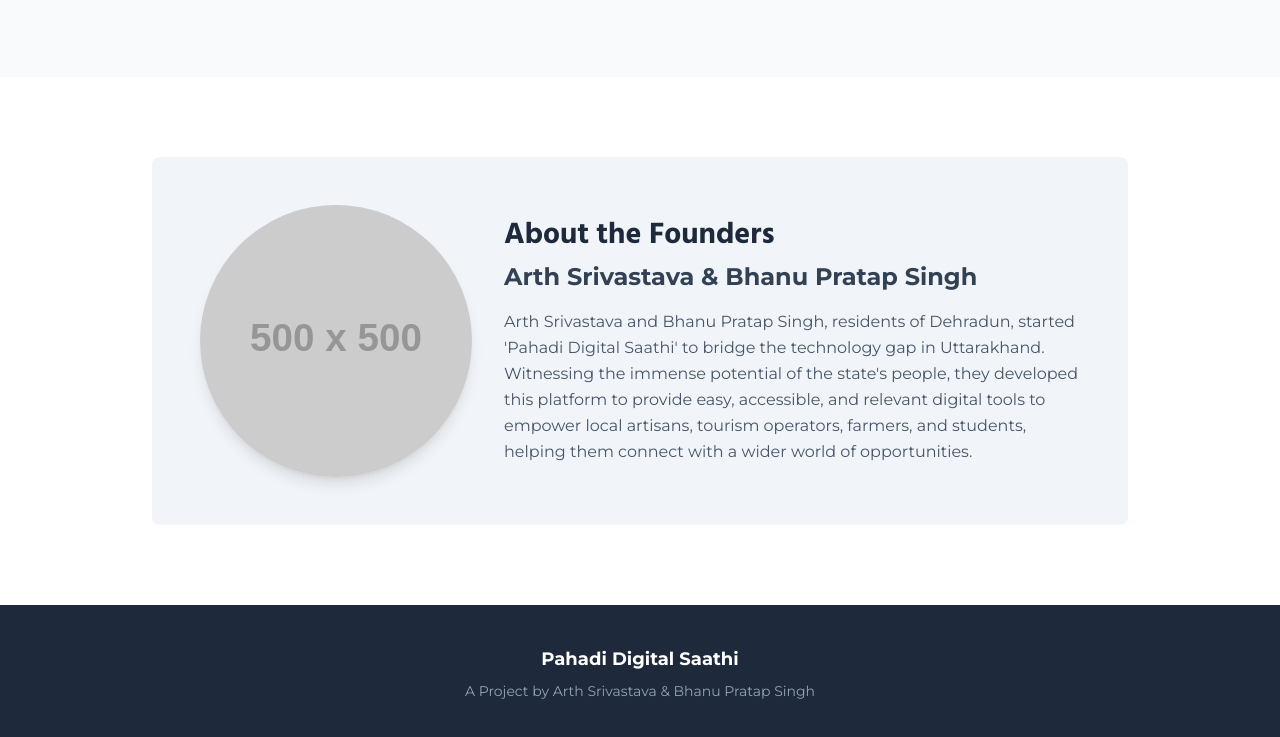
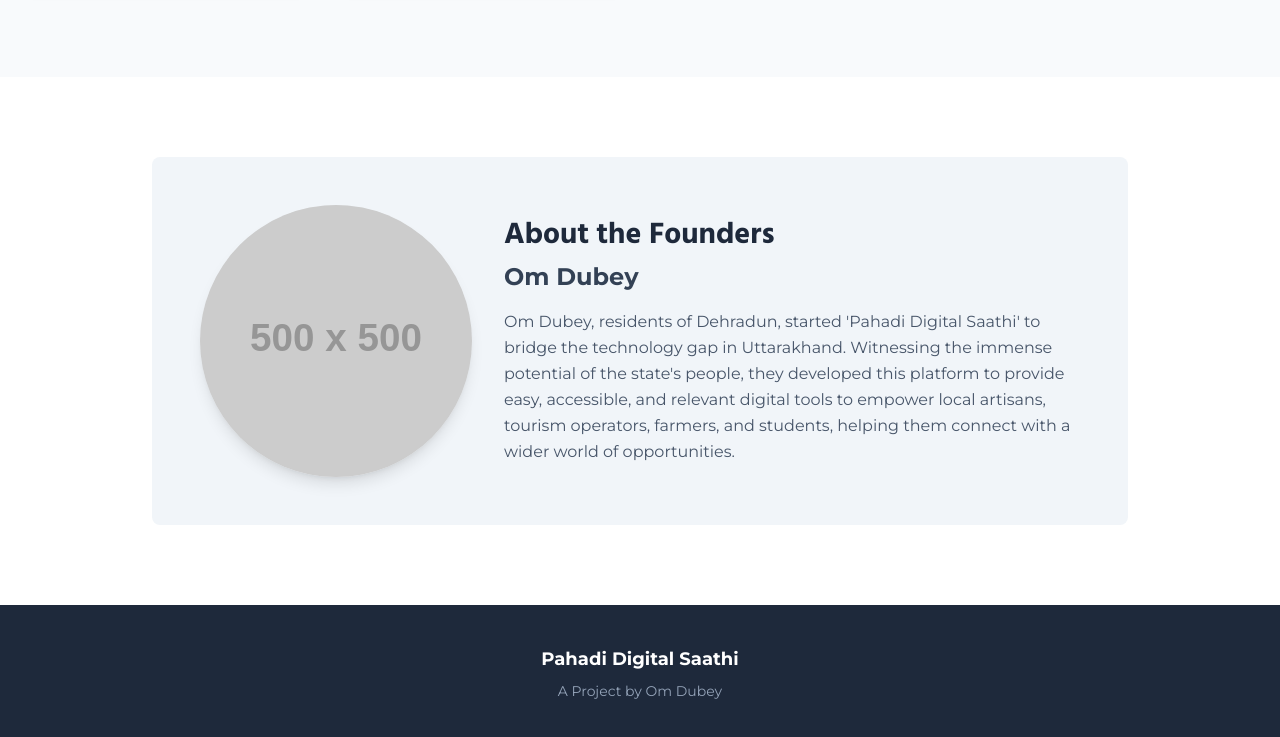
Before and after one commit to Blazearth/pahadi_digital, a plain HTML site: page index.html in a window 1280 px wide. Shown: the part 1573-2310 px from the top of the page. Drawn offline with nearby package versions, Linux system fonts and the light colour scheme; placeholder pictures from the web are drawn by us.

Commit message:
Name changes

```diff
--- a/index.html
+++ b/index.html
@@ -3,7 +3,7 @@
     <head>
         <meta charset="UTF-8">
         <meta name="viewport" content="width=device-width, initial-scale=1.0">
-        <title>Pahadi Digital Saathi - By Arth Srivastava & Bhanu Pratap Singh</title>
+        <title>Pahadi Digital Saathi - By  Om Dubey</title>
         <script src="https://cdn.tailwindcss.com"></script>
         <link rel="preconnect" href="https://fonts.googleapis.com">
         <link rel="preconnect" href="https://fonts.gstatic.com" crossorigin>
@@ -118,7 +118,7 @@
                 <div class="absolute inset-0 bg-slate-900/50"></div>
                 <div class="relative container mx-auto px-6 py-32 md:py-48 text-center">
                     <h1 class="text-4xl md:text-6xl font-bold font-hind mb-4" data-key="hero_title">डिजिटल देवभूमि, प्रगति की ओर</h1>
-                    <p class="text-lg md:text-xl mb-8 max-w-3xl mx-auto" data-key="hero_subtitle">A project by Arth Srivastava and Bhanu Pratap Singh to help the people of Uttarakhand thrive with simple technology guides.</p>
+                    <p class="text-lg md:text-xl mb-8 max-w-3xl mx-auto" data-key="hero_subtitle">A project by  Om Dubey to help the people of Uttarakhand thrive with simple technology guides.</p>
                     <a href="#guides" class="bg-orange-500 text-white font-bold py-3 px-8 rounded-full hover:bg-orange-600 transition duration-300" data-key="hero_button">Explore Guides</a>
                 </div>
             </section>
@@ -144,12 +144,12 @@
                 <div class="container mx-auto px-6 max-w-5xl">
                     <div class="bg-slate-100 rounded-lg p-8 md:p-12 grid md:grid-cols-3 gap-8 items-center">
                         <div class="md:col-span-1">
-                            <img src="https://placehold.co/500x500/cbd5e1/1e293b?text=S%26S" alt="Arth Srivastava & Bhanu Pratap Singh" class="mx-auto rounded-full shadow-lg w-48 h-48 md:w-full md:h-auto">
+                            <img src="https://placehold.co/500x500/cbd5e1/1e293b?text=S%26S" alt=" Om Dubey" class="mx-auto rounded-full shadow-lg w-48 h-48 md:w-full md:h-auto">
                         </div>
                         <div class="md:col-span-2 text-center md:text-left">
                             <h2 class="text-3xl font-bold mb-2 font-hind" data-key="about_title">About the Founders</h2>
-                            <h3 class="text-2xl font-bold text-slate-700">Arth Srivastava & Bhanu Pratap Singh</h3>
-                            <p class="text-slate-600 leading-relaxed mt-4" data-key="about_text">Arth Srivastava and Bhanu Pratap Singh, residents of Dehradun, started 'Pahadi Digital Saathi' to bridge the technology gap in Uttarakhand. Witnessing the immense potential of the state's people, they developed this platform to provide easy, accessible, and relevant digital tools to empower local artisans, tourism operators, farmers, and students, helping them connect with a wider world of opportunities.
+                            <h3 class="text-2xl font-bold text-slate-700"> Om Dubey</h3>
+                            <p class="text-slate-600 leading-relaxed mt-4" data-key="about_text"> Om Dubey, residents of Dehradun, started 'Pahadi Digital Saathi' to bridge the technology gap in Uttarakhand. Witnessing the immense potential of the state's people, they developed this platform to provide easy, accessible, and relevant digital tools to empower local artisans, tourism operators, farmers, and students, helping them connect with a wider world of opportunities.
                         </p>
                         </div>
                     </div>
@@ -160,7 +160,7 @@
         <footer class="bg-slate-800 text-slate-400 py-10">
             <div class="container mx-auto px-6 text-center">
                 <p class="font-bold text-white text-lg">Pahadi Digital Saathi</p>
-                <p class="text-sm mt-2" data-key="footer_credit">A Project by Arth Srivastava & Bhanu Pratap Singh</p>
+                <p class="text-sm mt-2" data-key="footer_credit">A Project by  Om Dubey</p>
             </div>
         </footer>
         <!-- Guide Modal Structure -->
@@ -216,10 +216,10 @@
                     nav_about: "About",
                     nav_contact: "Contact",
                     hero_title: "Digital Hills, Rising Futures",
-                    hero_subtitle: "A project by Arth Srivastava and Bhanu Pratap Singh to help the people of Uttarakhand thrive with simple technology guides.",
+                    hero_subtitle: "A project by  Om Dubey to help the people of Uttarakhand thrive with simple technology guides.",
                     hero_button: "Explore Guides",
                     about_title: "About the Founders",
-                    about_text: "Arth Srivastava and Bhanu Pratap Singh, residents of Dehradun, started 'Pahadi Digital Saathi' to bridge the technology gap in Uttarakhand. Witnessing the immense potential of the state's people, they developed this platform to provide easy, accessible, and relevant digital tools to empower local artisans, tourism operators, farmers, and students, helping them connect with a wider world of opportunities.",
+                    about_text: " Om Dubey, residents of Dehradun, started 'Pahadi Digital Saathi' to bridge the technology gap in Uttarakhand. Witnessing the immense potential of the state's people, they developed this platform to provide easy, accessible, and relevant digital tools to empower local artisans, tourism operators, farmers, and students, helping them connect with a wider world of opportunities.",
                     guides_title: "All Guides",
                     guides_subtitle: "Select a category to filter the guides.",
                     filter_all: "All",
@@ -233,7 +233,7 @@
                     contact_email_placeholder: "Your Email",
                     contact_message_placeholder: "Your Message",
                     contact_button: "Send Message",
-                    footer_credit: "A Project by Arth Srivastava & Bhanu Pratap Singh",
+                    footer_credit: "A Project by  Om Dubey",
                     view_guide_button: "View Guide",
                     modal_step: "Step",
                     chat_title: "💡 Digital Assistant",
```
